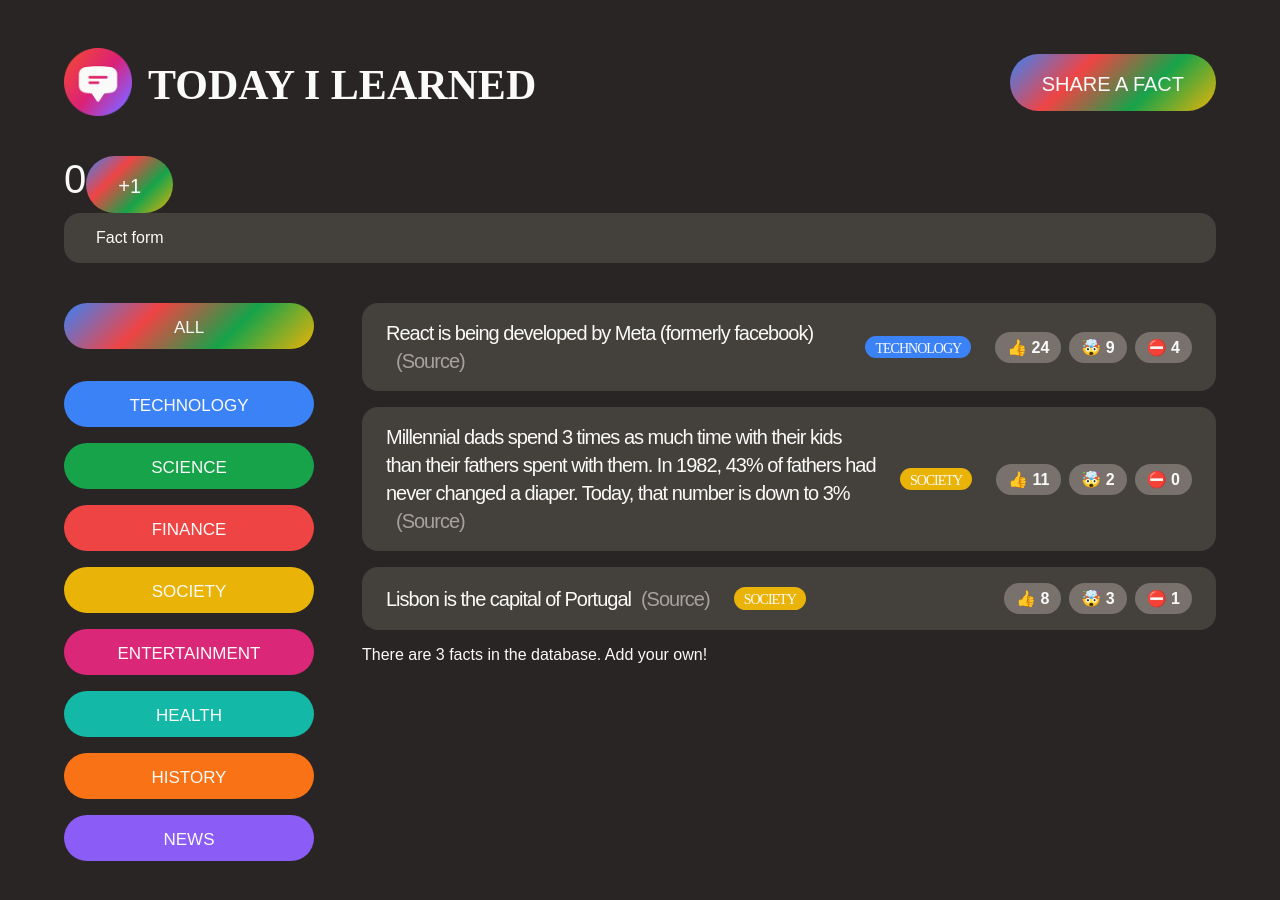
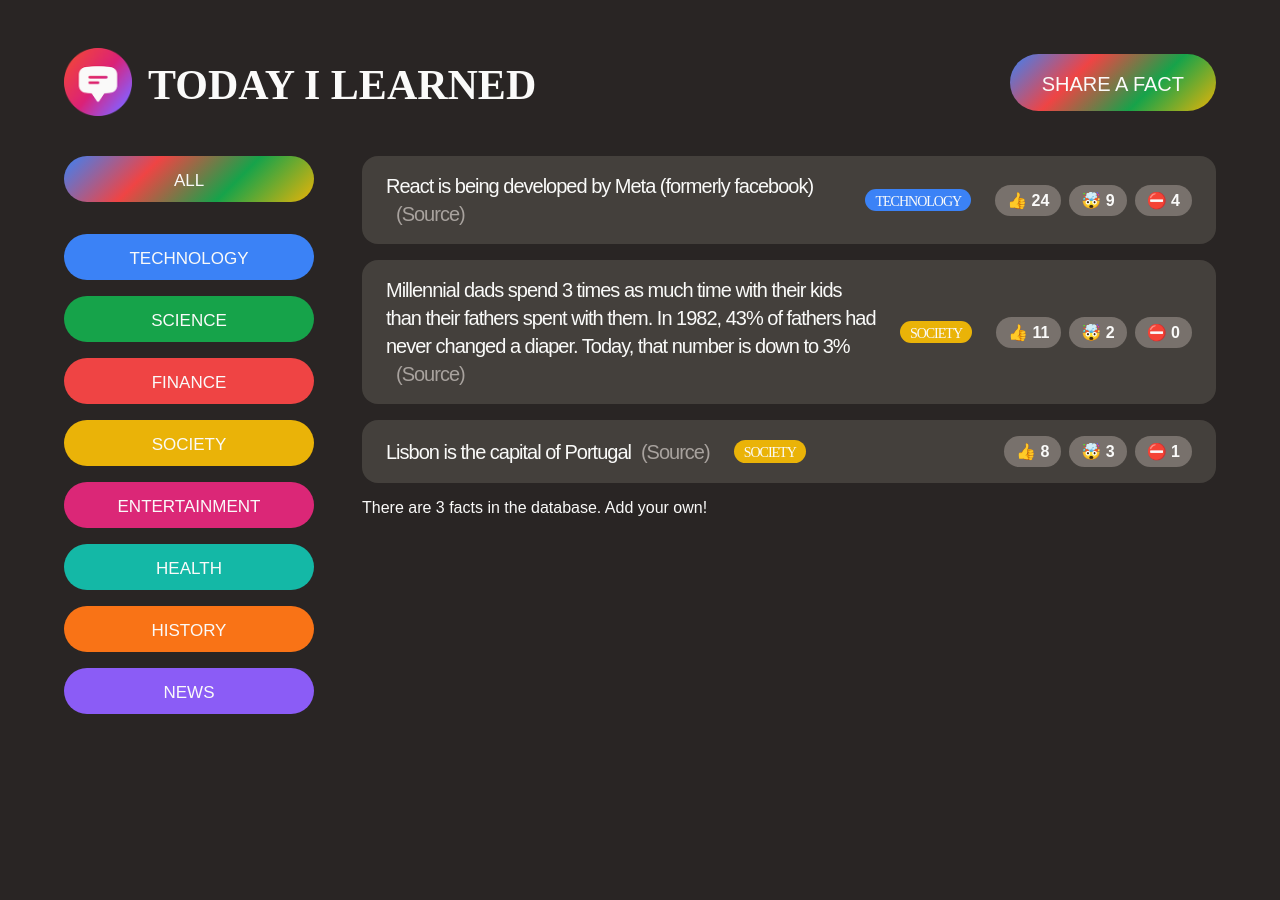
Before and after one commit to anilbeter/today-i-learned-web-app, a React (Create React App) app: page / in a window 1280 px wide. Shown: the top 900 px of the page. After the commit the page ends 800 px from the top, so only its background shows below. Built offline with nearby package versions, Linux system fonts and the light colour scheme; the HTML template or start-up script is replaced by a standard one.

Commit message:
display and hide form in react way

```diff
--- a/src/App.js
+++ b/src/App.js
@@ -35,24 +35,10 @@ const initialFacts = [
   },
 ];
 
-function Counter() {
-  const [count, setCount] = useState(0);
-  // count -> 0
+function App() {
+  // 1. define state variable
+  const [showForm, setShowForm] = useState(false);
 
-  return (
-    <div>
-      <span style={{ fontSize: "40px" }}> {count}</span>
-      <button
-        className="btn btn-large"
-        onClick={() => setCount(count => count + 1)}
-      >
-        +1
-      </button>
-    </div>
-  );
-}
-
-function App() {
   const appTitle = "Today I Learned";
 
   return (
@@ -63,11 +49,17 @@ function App() {
           <img src="logo.png" alt="Today I Learned logo" />
           <h1>{appTitle}</h1>
         </div>
-        <button className="btn btn-large btn-open">Share a fact</button>
+        <button
+          className="btn btn-large btn-open"
+          // update the state variable
+          onClick={() => setShowForm(show => !show)}
+        >
+          Share a fact
+        </button>
       </header>
 
-      <Counter />
-      <NewFactForm />
+      {/* 2. use state variable */}
+      {showForm ? <NewFactForm /> : null}
 
       <main className="main">
         <CategoryFilter />
```
